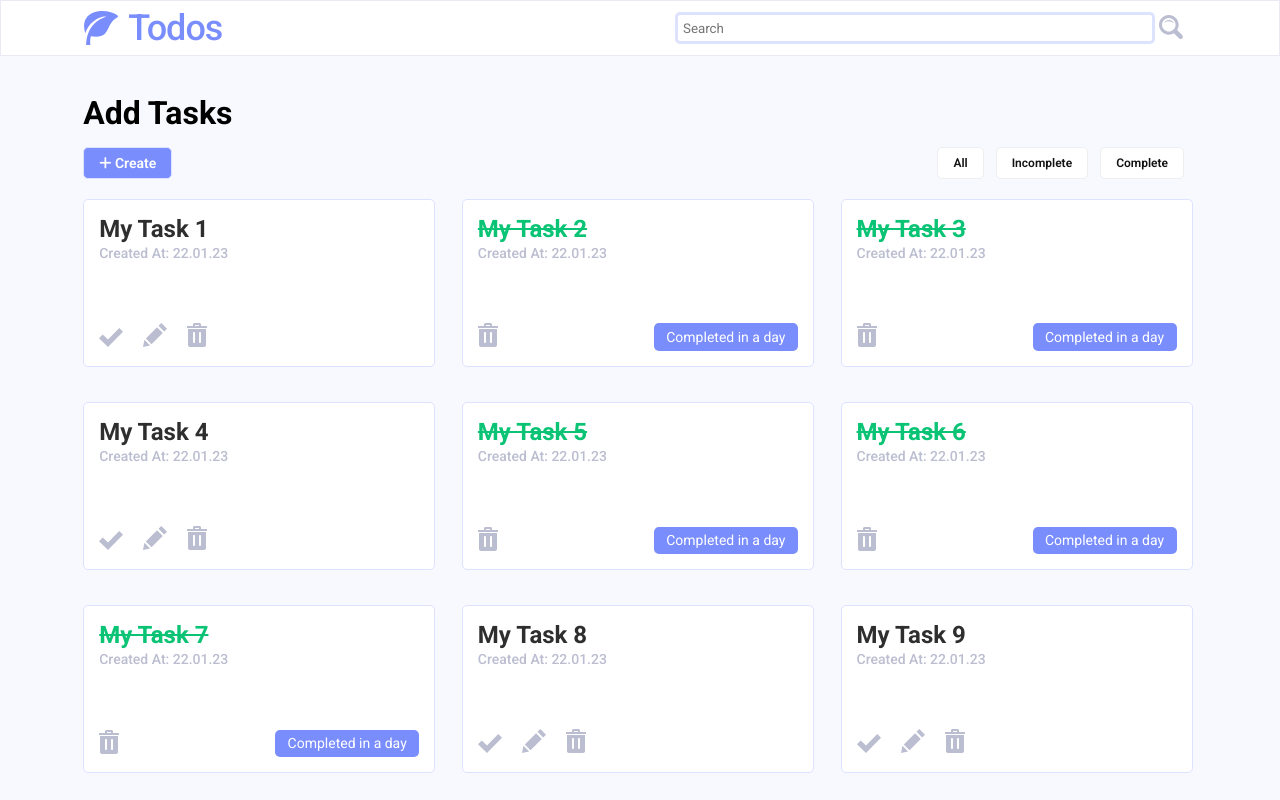
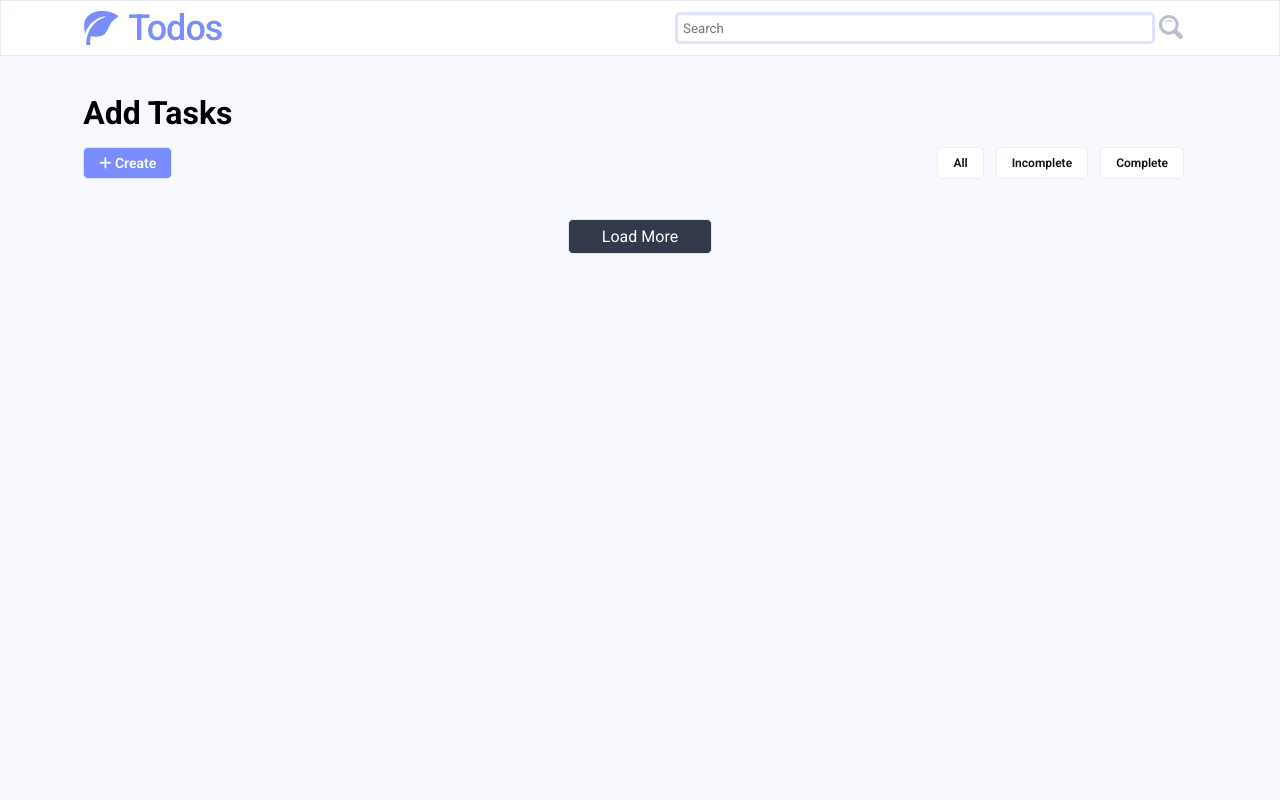
Before and after one commit to fza-wtag/todo-app-react, a React (Create React App) app in the folder todos/: page / in a window 1280 px wide. Shown: the top 800 px of the page. Built offline with nearby package versions, Linux system fonts and the light colour scheme.

Commit message:
Show tasks in a barebone format in the task board.

```diff
--- a/todos/src/components/Task.js
+++ b/todos/src/components/Task.js
@@ -5,7 +5,7 @@ import CompletedTask from "components/CompletedTask"
 
 const Task = (props) => {
   return (
-    <div className="todo">
+    <div className="todo" key= {props.myKey}>
       <div>
         <div>
           <span className={`todo__name ${props.isCompleted ? 'todo__name--completed' : 'todo__name--incomple'}`}>{props.name}</span>
--- a/todos/src/components/Todos.js
+++ b/todos/src/components/Todos.js
@@ -6,22 +6,22 @@ import { TopContentContext } from "components/TopContent";
 import { useSelector } from "react-redux";
 
 function Todos() {
-  const { isAddTaskVisible, setIsAddTaskVisible } = useContext(TopContentContext);
-  // const list = useSelector((state) => state.todoReducers.list);
+  const { isAddTaskVisible, setIsAddTaskVisible } =
+    useContext(TopContentContext);
+  const list = useSelector((state) => state.todoReducers.list);
   return (
     <div className="all-todos">
       {isAddTaskVisible ? <AddTask /> : null}
-      <Task name="My Task 1" date="22.01.23" isCompleted={false} />
-      <Task name="My Task 2" date="22.01.23" isCompleted={true} />
-      <Task name="My Task 3" date="22.01.23" isCompleted={true} />
-      <Task name="My Task 4" date="22.01.23" isCompleted={false} />
-      <Task name="My Task 5" date="22.01.23" isCompleted={true} />
-      <Task name="My Task 6" date="22.01.23" isCompleted={true} />
-      <Task name="My Task 7" date="22.01.23" isCompleted={true} />
-      <Task name="My Task 8" date="22.01.23" isCompleted={false} />
-      <Task name="My Task 9" date="22.01.23" isCompleted={false} />
-      <Task name="My Task 10" date="23.01.23" isCompleted={false} />
-      <Task name="My Task 11" date="23.01.23" isCompleted={true} />
+      {list.map((elem) => {
+        return (
+          <Task
+            myKey={elem.id}
+            name={elem.data}
+            date={elem.date}
+            isCompleted={elem.isCompleted}
+          />
+        );
+      })}
     </div>
   );
 }
```
